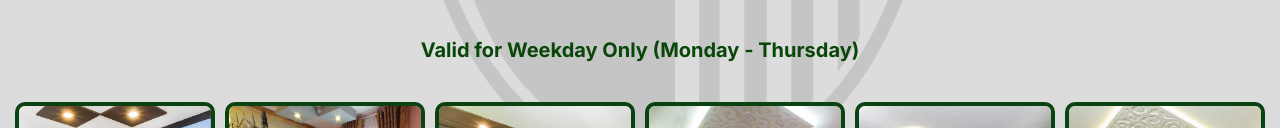
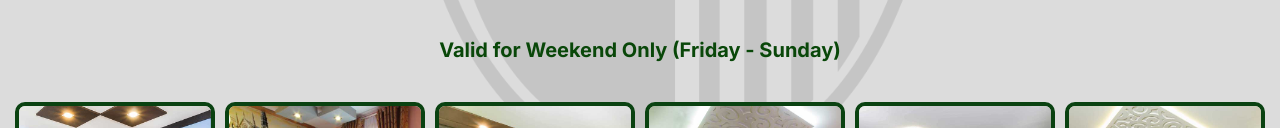
Before and after one commit to sanchezalyssa/vivaldi-weekend, a plain HTML site: page index.html in a window 1280 px wide. Shown: the part 612-740 px from the top of the page. Drawn offline with Linux system fonts and the light colour scheme.

Commit message:
f commit

```diff
--- a/index.html
+++ b/index.html
@@ -98,7 +98,7 @@
         <td>Php 235</td>
       </tr>
     </table>
-    <h4 class="valid">Valid for Weekday Only (Monday - Thursday)</h4>
+    <h4 class="valid">Valid for Weekend Only (Friday - Sunday)</h4>
     <div class="rooms-container">
       <div class="room-box">
         <img class="room-type" src="rooms/studio.jpg" alt="" />
```
